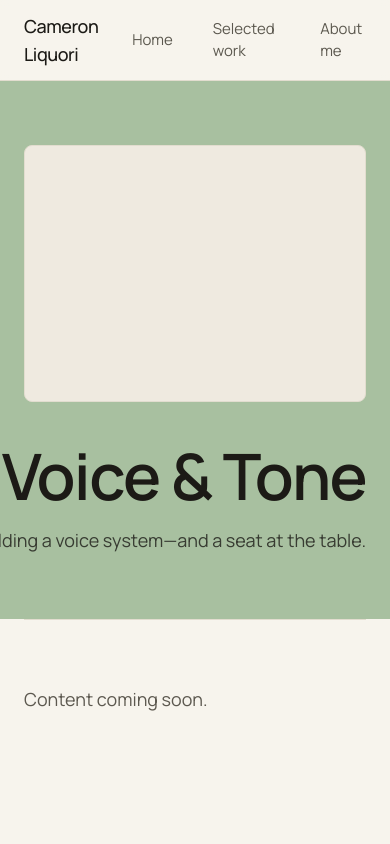
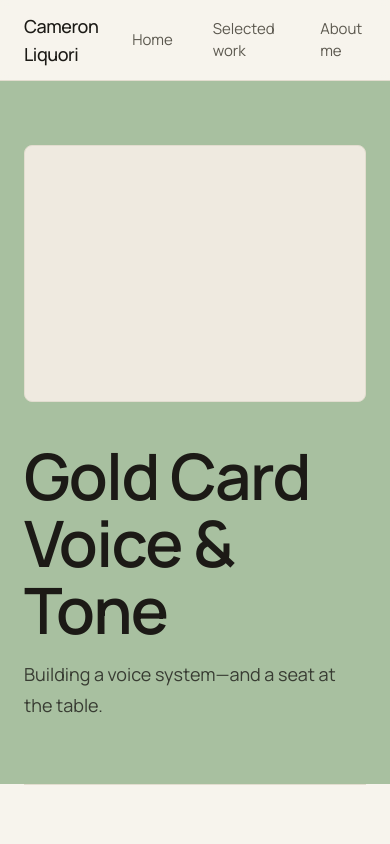
Before and after one commit to cameronliquori/Cameron-portfolio, a Next.js app: page /work/gold-card in a window 390 px wide. Shown: the top 844 px of the page. Built offline with nearby package versions, Linux system fonts and the light colour scheme.

Commit message:
Update CaseStudyHero.tsx

```diff
--- a/components/CaseStudyHero.tsx
+++ b/components/CaseStudyHero.tsx
@@ -24,13 +24,13 @@
             aria-hidden="true"
           />
         )}
-        <div className="flex-1 flex flex-col items-end text-right justify-between">
-          <div className="flex-1 flex flex-col items-end justify-center">
-            <h1 className="font-display text-h1 text-ink mb-4 whitespace-nowrap">{title}</h1>
+        <div className="flex-1 flex flex-col md:items-end md:text-right justify-between">
+          <div className="flex-1 flex flex-col md:items-end justify-center">
+            <h1 className="font-display text-h1 text-ink mb-4 md:whitespace-nowrap">{title}</h1>
             <p className="text-body text-ink/80">{description}</p>
           </div>
           {heroMetricsSummary && (
-            <p className="text-small text-ink/60">{heroMetricsSummary}</p>
+            <p className="text-small text-ink/60 mt-6 md:mt-0">{heroMetricsSummary}</p>
           )}
         </div>
       </div>
```
